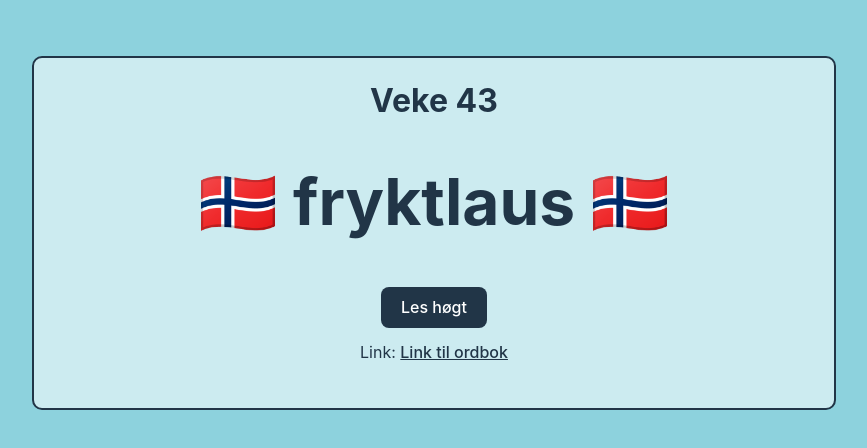
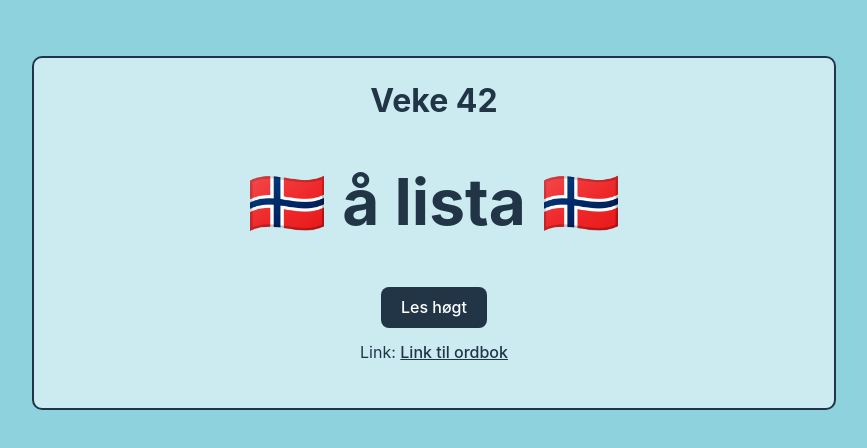
Before and after one commit to marvin19/vekas-ord, a React (Vite) app: page / in a window 1280 px wide. Shown: the top 448 px of the page, without its empty margins (206-1073 px from the left). Built offline with nearby package versions, Linux system fonts and the light colour scheme.

Commit message:
Changed week start from sunday to monday.

```diff
--- a/src/App.tsx
+++ b/src/App.tsx
@@ -1,5 +1,6 @@
 import React from 'react'
-import { getWeek } from 'date-fns'
+import { getWeek, startOfWeek } from 'date-fns';
+import { nb } from 'date-fns/locale';
 import words from './data';
 import WeekWord from './WeekWord';
 import './App.css'
@@ -12,7 +13,8 @@ interface WeekObj {
 
 function App() {
   // Getting current week
-  const currentWeek =  getWeek(new Date());
+  const currentWeek =  getWeek(new Date(), { locale: nb, weekStartsOn: 1 });
+  console.log(currentWeek);
 
   // Finding word based on current week
   const weekObj: WeekObj | undefined = words.find(word => word.week === currentWeek);
```
